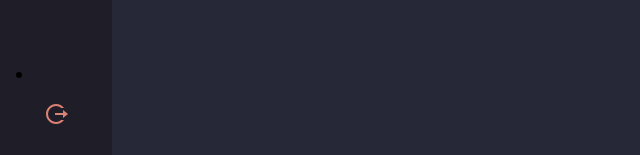
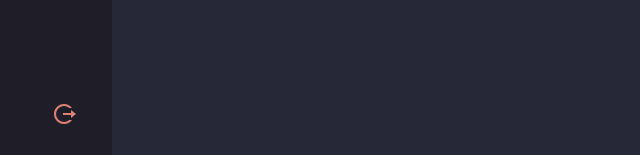
Before and after one commit to Tr0nskimack/react-rest-tawlind, a React (Vite) app: page / in a window 1280 px wide. Shown: the part 642-797 px from the top of the page, without its empty margins (0-640 px from the left). Built offline with nearby package versions, Linux system fonts and the light colour scheme.

Commit message:
el menu el boton shutdown corregido

```diff
--- a/src/components/Shared/Sidebar.jsx
+++ b/src/components/Shared/Sidebar.jsx
@@ -7,8 +7,7 @@ const Sidebar = () => {
       <div>
         <ul className='pl-4'>
             <li>
-
-        <h1 className='text-2xl text-gray-300 uppercase font-bold text-center my-5'>Logo</h1>
+                <h1 className='text-2xl text-gray-300 uppercase font-bold text-center my-5'>Logo</h1>
             </li>
 
             <li className=' bg-[#262837] p-4 rounded-tl-lg rounded-bl-lg'>
@@ -41,16 +40,19 @@ const Sidebar = () => {
                 <RiSettings3Line  className='text-2xl' />
                 </a>
             </li>
-        </ul>
+        </ul> {/* close menu ul */}
       </div>
       <div>
+        <ul className='pl-4'>
             <li className=' hover:bg-[#262837] p-4 rounded-tl-lg rounded-bl-lg group transition-colors'>
                 <a className=' group-hover:bg-[#DC8274] p-4 flex justify-center rounded-xl text-[#DC8274] group-hover:text-white transition-colors' href="http://">
                 <RiLogoutCircleRLine  className='text-2xl' />
                 </a>
             </li>
+
+        </ul>
       </div>
-    </div>
+    </div> /* close div principal */
   )
 }
 
```
